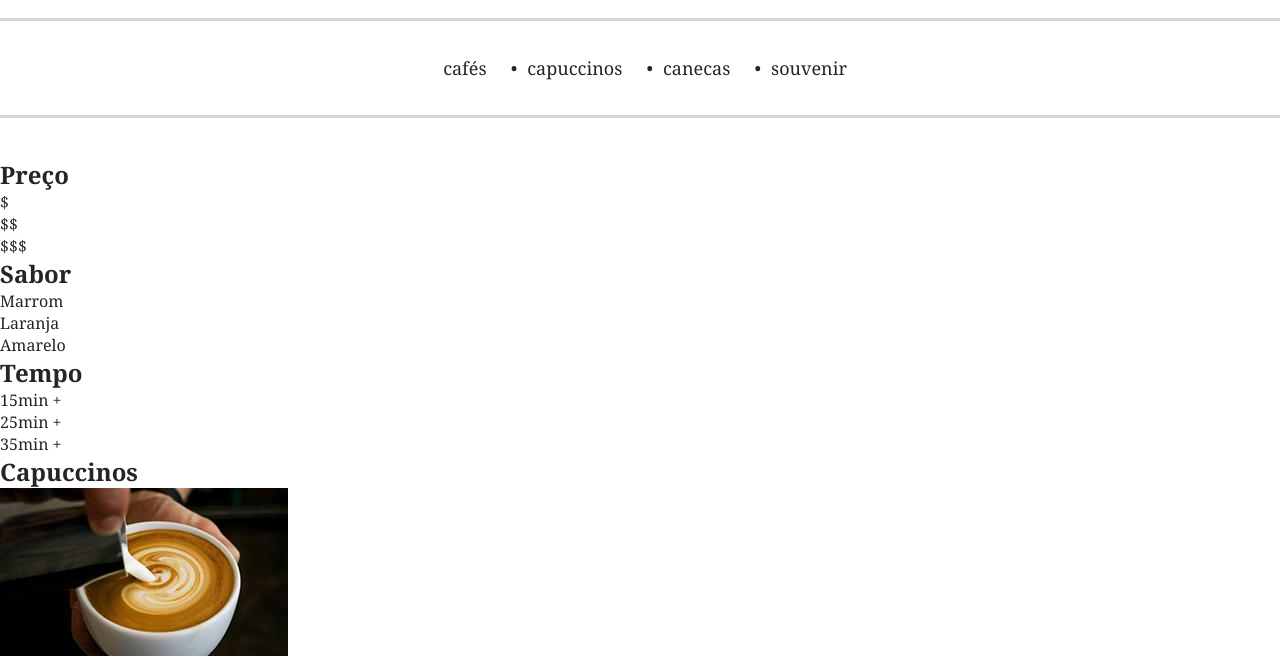
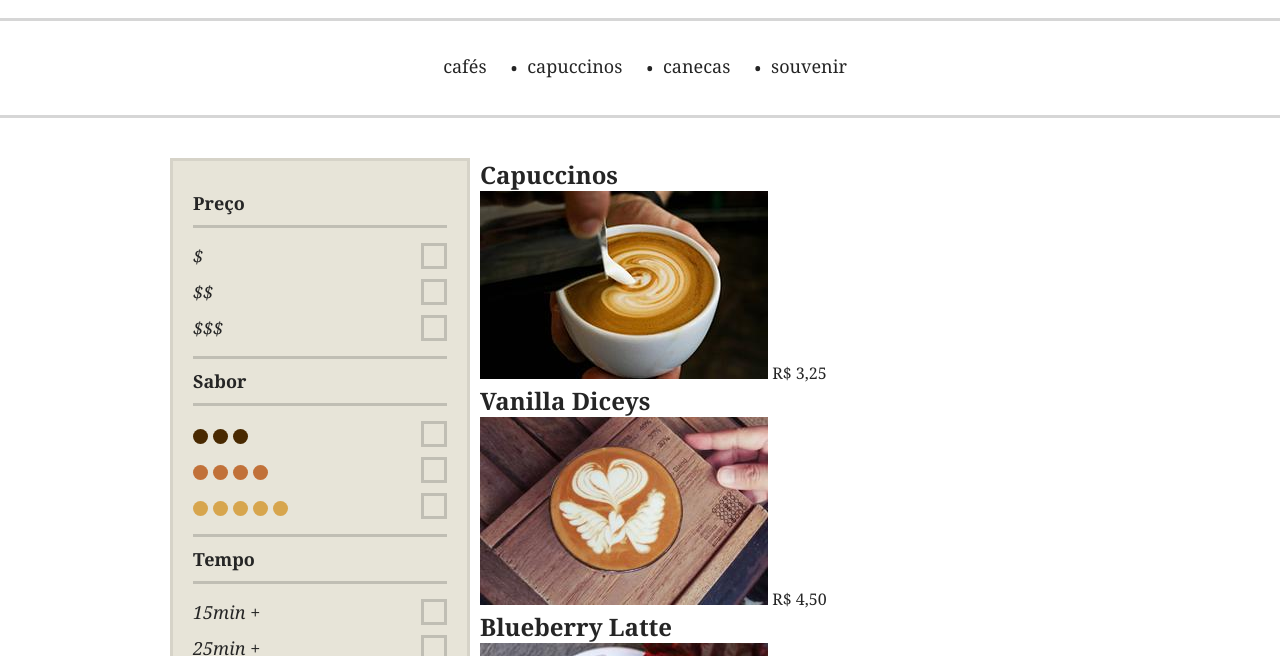
Before and after one commit to samuelvicentini/origamid, a plain HTML site: page brafe/brafe-2-puro/index.html in a window 1280 px wide. Shown: the part 131-787 px from the top of the page. Drawn offline with Linux system fonts and the light colour scheme.

Commit message:
estilizando filtro

```diff
--- a/brafe/brafe-2-puro/css/style.css
+++ b/brafe/brafe-2-puro/css/style.css
@@ -1,4 +1,9 @@
-body, p, h1, h2, ul, li {
+body,
+p,
+h1,
+h2,
+ul,
+li {
   margin: 0;
   padding: 0;
 }
@@ -8,7 +13,7 @@ li {
 }
 
 body {
-  font-family: Georgia, 'Times New Roman', Times, serif;
+  font-family: Georgia, "Times New Roman", Times, serif;
   color: #252525;
 }
 
@@ -19,13 +24,13 @@ body {
 /* Menu */
 
 .header-informacoes {
-  font-size: 0,875em;
+  font-size: 0, 875em;
   background: #d6d3c8;
   padding: 5px 0;
   text-align: center;
 }
 
-.header-logo img  {
+.header-logo img {
   display: block;
   margin: 40px auto;
 }
@@ -51,11 +56,87 @@ body {
 }
 
 .header-menu li a::before {
-  content: '•';
+  content: "•";
   display: inline-block;
   padding: 10px;
+  vertical-align: middle;
 }
 
 .header-menu li:first-child a::before {
-  content: '';
+  content: "";
 }
+
+/* Conteudo */
+
+.container {
+  max-width: 960px;
+  margin: 0 auto;
+}
+
+/* Filtro */
+
+.filtro {
+  background: #e7e4d8;
+  border: 3px solid #d6d3c8;
+  width: 300px;
+  margin: 0 10px;
+  padding: 20px;
+  float: left;
+}
+
+.filtro h2 {
+  font-size: 1.125em;
+  padding: 10px 0;
+}
+
+.filtro ul {
+  border-top: 3px solid #c0beb4;
+  border-bottom: 3px solid #c0beb4;
+  padding: 10px 0;
+}
+
+.filtro li {
+  font-style: italic;
+  font-size: 1.125em;
+  line-height: 2;
+}
+
+.filtro li::after {
+  content: "";
+  display: block;
+  width: 20px;
+  height: 20px;
+  border: 3px solid #c0beb4;
+  float: right;
+  margin-top: 5px;
+}
+
+.sabor {
+  overflow: hidden;
+}
+
+.sabor span {
+  display: inline-block;
+  text-indent: -100px;
+  width: 15px;
+  height: 15px;
+  background: currentColor;
+  border-radius: 50%;
+  vertical-align: middle;
+}
+
+.sabor-3 {
+  color: #492901;
+  box-shadow: 20px 0 0 0 currentColor, 40px 0 0 0 currentColor;
+}
+
+.sabor-4 {
+  color: #c17139;
+  box-shadow: 20px 0 0 0 currentColor, 40px 0 0 0 currentColor, 60px 0 0 0;
+}
+
+.sabor-5 {
+  color: #d7a54d;
+  box-shadow: 20px 0 0 0 currentColor, 40px 0 0 0 currentColor,
+    60px 0 0 0 currentColor, 80px 0 0 0 currentColor;
+}
--- a/brafe/brafe-2-puro/index.html
+++ b/brafe/brafe-2-puro/index.html
@@ -27,8 +27,8 @@
     </nav>
   </header>
 
-  <div>
-    <nav>
+  <div class="container">
+    <nav class="filtro">
       <h2>Preço</h2>
       <ul>
         <li>$</li>
@@ -36,10 +36,10 @@
         <li>$$$</li>
       </ul>
       <h2>Sabor</h2>
-      <ul>
-        <li>Marrom</li>
-        <li>Laranja</li>
-        <li>Amarelo</li>
+      <ul class="sabor">
+        <li><span class="sabor-3">Marrom</span></li>
+        <li><span class="sabor-4">Laranja</span></li>
+        <li><span class="sabor-5">Amarelo</span></li>
       </ul>
       <h2>Tempo</h2>
       <ul>
```
